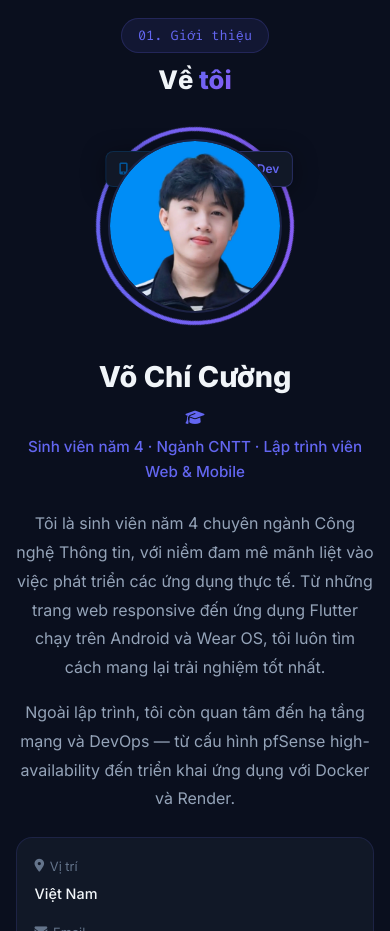
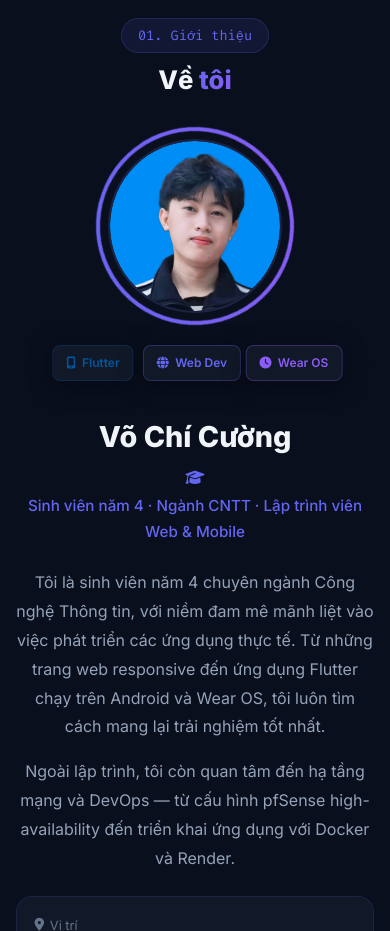
Before and after one commit to vochicuongg/portforio, a plain HTML site: page index.html in a window 390 px wide. Shown: the part 1100-2031 px from the top of the page. Drawn offline with Linux system fonts and the light colour scheme.

Commit message:
ChiCuongVo Portforio Mobile

```diff
--- a/index.html
+++ b/index.html
@@ -192,12 +192,13 @@
                             <div class="avatar-placeholder">
                                 <img src="/assets/images/avatar/avatar.webp" alt="">
                             </div>
-                            <div class="avatar-badge-stack">
-                                <div class="av-badge flutter"><i class="fa-solid fa-mobile-screen-button"></i> Flutter
-                                </div>
-                                <div class="av-badge web"><i class="fa-solid fa-globe"></i> Web Dev</div>
-                                <div class="av-badge wear"><i class="fa-solid fa-clock"></i> Wear OS</div>
+                        </div>
+                        <!-- Badges are outside avatar-wrapper so they flow below on mobile -->
+                        <div class="avatar-badge-stack">
+                            <div class="av-badge flutter"><i class="fa-solid fa-mobile-screen-button"></i> Flutter
                             </div>
+                            <div class="av-badge web"><i class="fa-solid fa-globe"></i> Web Dev</div>
+                            <div class="av-badge wear"><i class="fa-solid fa-clock"></i> Wear OS</div>
                         </div>
                     </div>
 
--- a/style.css
+++ b/style.css
@@ -865,6 +865,8 @@ textarea {
 .about-visual {
   display: flex;
   justify-content: center;
+  position: relative;
+  /* anchor for badge-stack */
 }
 
 .avatar-wrapper {
@@ -930,7 +932,7 @@ textarea {
 
 .avatar-badge-stack {
   position: absolute;
-  right: -3.5rem;
+  right: 0;
   top: 50%;
   transform: translateY(-50%);
   display: flex;
@@ -1729,10 +1731,6 @@ textarea {
     gap: 3rem;
   }
 
-  .avatar-badge-stack {
-    right: -2rem;
-  }
-
   .hero-content {
     gap: 2.5rem;
   }
@@ -1825,17 +1823,19 @@ textarea {
     height: 220px;
   }
 
+  /* On mobile, badges flow below avatar via flex column */
   .avatar-badge-stack {
     position: static;
     transform: none;
     flex-direction: row;
     justify-content: center;
     flex-wrap: wrap;
-    margin-top: 1.25rem;
+    margin-top: 1.5rem;
     gap: 0.5rem;
   }
 
   .about-visual {
+    display: flex;
     flex-direction: column;
     align-items: center;
   }
```
